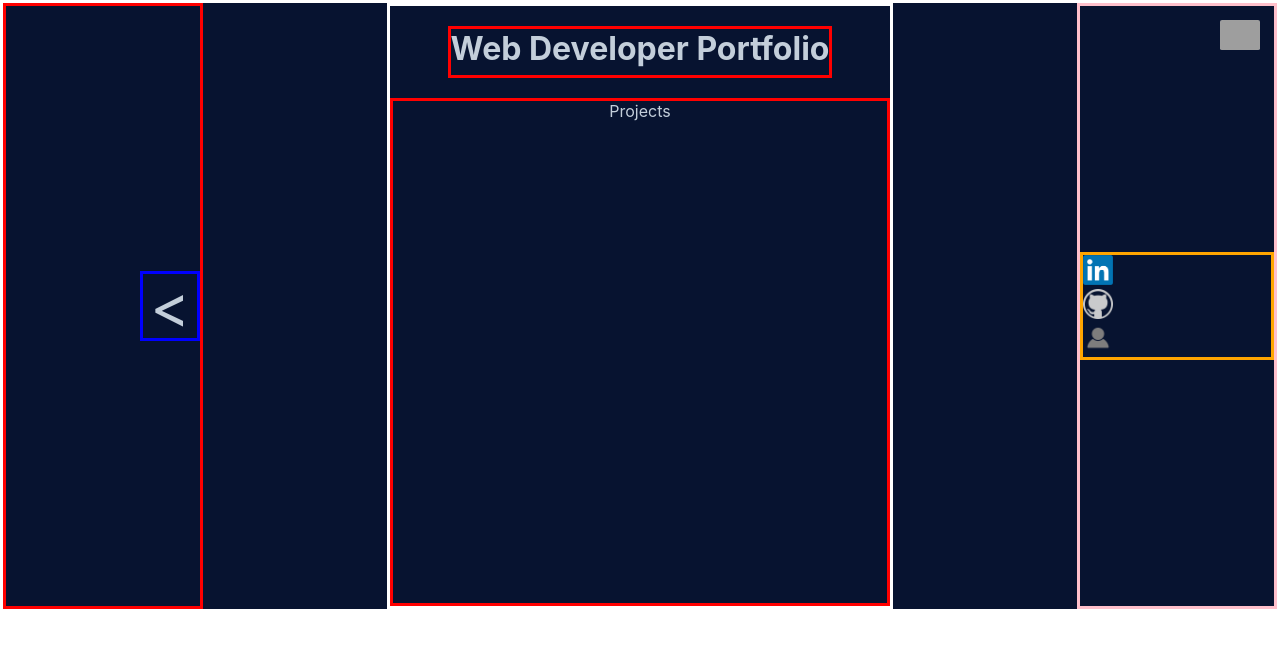
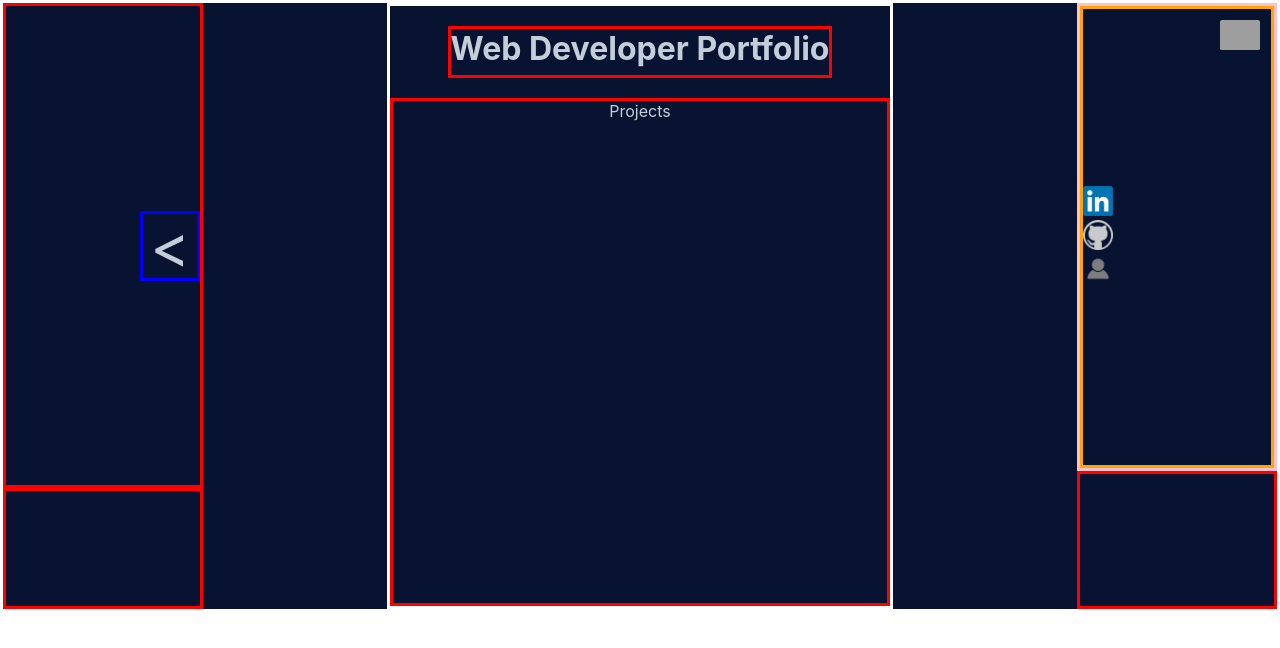
Before and after one commit to potatomon0/potatomon0.github.io, a React (Create React App) app: page /Projects in a window 1280 px wide. Shown: the top 648 px of the page. Built offline with nearby package versions, Linux system fonts and the light colour scheme; no server answers; grey boxes are pictures that could not be loaded.

Commit message:
working on projects page spacing

```diff
--- a/src/pages/Main.css
+++ b/src/pages/Main.css
@@ -27,7 +27,7 @@
     flex-direction: column;
     border: solid orange;
     justify-content: center;
-    align-items: baseline;
+    align-items:baseline;
 }
 
 .textContainer {
--- a/src/pages/Projects.css
+++ b/src/pages/Projects.css
@@ -32,3 +32,26 @@
     justify-content: center;
     align-items: flex-end;
 }
+.mainMylinks {
+    border: solid pink;
+    width: 200px;
+    display: flex;
+    flex-direction: column;
+    justify-content: center;
+}
+.myLinks{
+    height:462px;
+    display: flex;
+    flex-direction: column;
+    border: solid orange;
+    justify-content: center;
+    /* align-items:last baseline; */
+}
+.left,.right{
+    display:flex;
+    flex-direction: column;
+}
+.hideMe{
+    height:150px;
+    border:solid red;
+}
--- a/src/pages/Projects.jsx
+++ b/src/pages/Projects.jsx
@@ -24,6 +24,7 @@ function Projects() {
                 /></div>
             ) :
     <div className="projectsMain">
+      <div className="left">
         <div className="leftArrow">
           <div>
             <Dropdown />
@@ -31,6 +32,8 @@ function Projects() {
           <Link to="/" style={{ textDecoration: 'none', color: '#C3CEDA' }}>
             <div className="rightArrow">{arrows.left}</div>
           </Link></div>
+          <div className="hideMe"></div>
+          </div>
         <div className="projectContainer">
         <h1 className="pageTitle">
         Web Developer Portfolio
@@ -38,8 +41,11 @@ function Projects() {
       <div className="projects">
       Projects</div>
       </div>
+      <div  className="right">
         <div className="mainMylinks">
           <MyLinks />
+        </div>
+        <div className="hideMe"></div>
         </div>
     </div>
 }
```
